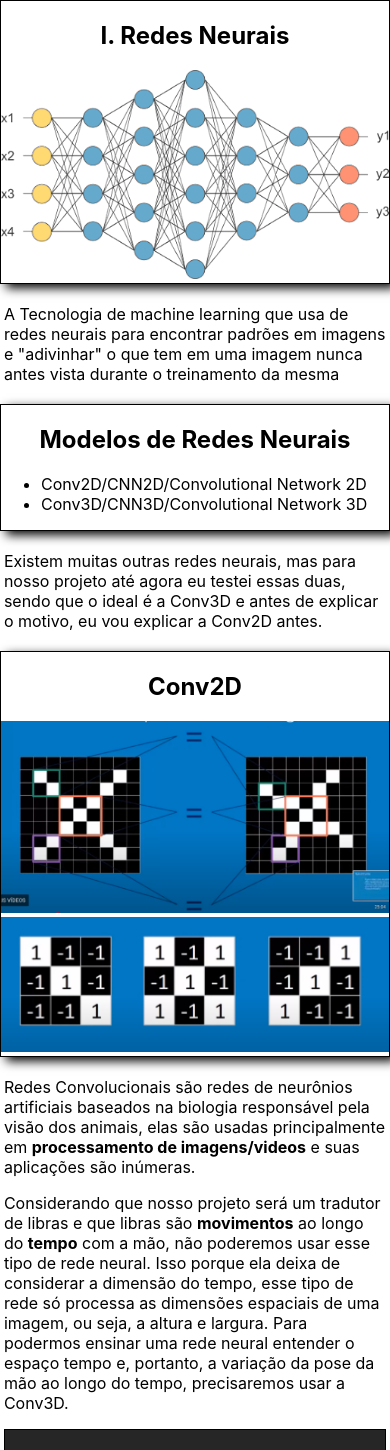
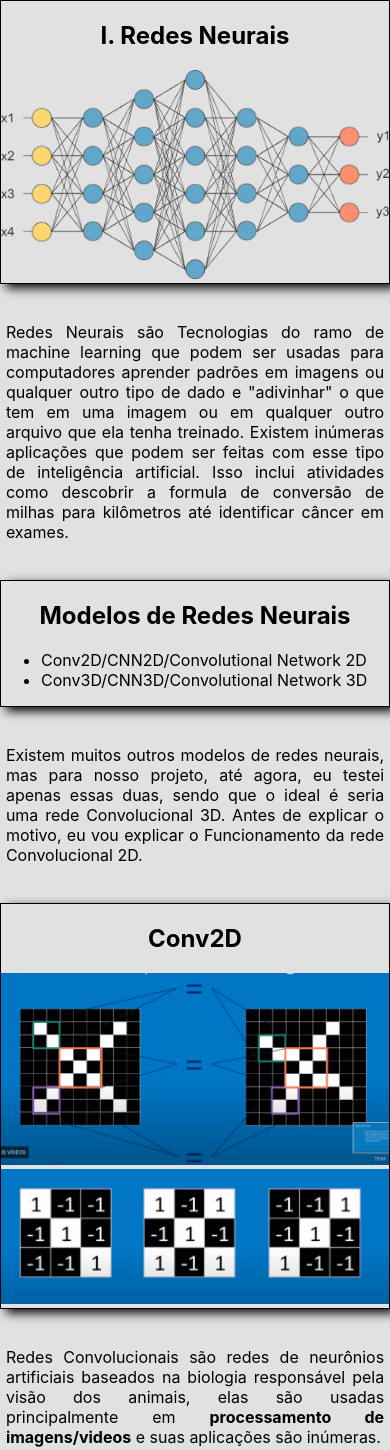
Before and after one commit to thalles0112/siteDoProjeto, a plain HTML site: page RN.html in a window 390 px wide. Shown: the part 389-1839 px from the top of the page. Drawn offline with Linux system fonts and the light colour scheme.

Commit message:
Add files via upload

```diff
--- a/RN.html
+++ b/RN.html
@@ -38,8 +38,9 @@
 
     </div>
     <div class='topico-texto'>
+
         <p>
-            A Tecnologia de machine learning que usa de redes neurais para encontrar padrões em imagens e "adivinhar" o que tem em uma imagem nunca antes vista durante o treinamento da mesma
+            Redes Neurais são Tecnologias do ramo de machine learning que podem ser usadas para computadores aprender padrões em imagens ou qualquer outro tipo de dado e "adivinhar" o que tem em uma imagem ou em qualquer outro arquivo que ela tenha treinado. Existem inúmeras aplicações que podem ser feitas com esse tipo de inteligência artificial. Isso inclui atividades como descobrir a formula de conversão de milhas para kilômetros até identificar câncer em exames.
         </p>
     </div>
 
@@ -53,7 +54,7 @@
 
     <div class='topico-texto'>
         <p>
-            Existem muitas outras redes neurais, mas para nosso projeto até agora eu testei essas duas, sendo que o ideal é a Conv3D e antes de explicar o motivo, eu vou explicar a Conv2D antes.
+            Existem muitos outros modelos de redes neurais, mas para nosso projeto, até agora, eu testei apenas essas duas, sendo que o ideal é seria uma rede Convolucional 3D. Antes de explicar o motivo, eu vou explicar o Funcionamento da rede Convolucional 2D.
         </p>
 
     </div>
@@ -72,7 +73,7 @@
             Redes Convolucionais são redes de neurônios artificiais baseados na biologia responsável pela visão dos animais, elas são usadas principalmente em <strong> processamento de imagens/videos</strong> e suas aplicações são inúmeras.
         </p>
         <p>
-            Considerando que nosso projeto será um tradutor de libras e que libras são <strong>movimentos</strong> ao longo do <strong>tempo</strong> com a mão, não poderemos usar esse tipo de rede neural. Isso porque ela deixa de considerar a dimensão do tempo, esse tipo de rede só processa as dimensões espaciais de uma imagem, ou seja, a altura e largura. Para podermos ensinar uma rede neural entender o espaço tempo e, portanto, a variação da pose da mão ao longo do tempo, precisaremos usar a Conv3D.
+            Considerando que nosso projeto será um tradutor de libras e que libras são <strong>movimentos</strong> ao longo do <strong>tempo</strong> com a mão, não poderemos usar esse tipo de rede neural (Conv2D). Isso porque ela deixa de considerar a dimensão do tempo, esse tipo de rede só leva em conta as dimensões espaciais de uma imagem, ou seja, a altura e largura. Para podermos ensinar uma rede neural entender o espaço tempo e, portanto, a variação da pose da mão ao longo do tempo, precisaremos usar a Conv3D.
         </p>
 
         <div class='code'>
--- a/style.css
+++ b/style.css
@@ -2,7 +2,8 @@
     .topico-texto {
         margin-left: 1%;
         margin-right: 1%;
-        padding: 0px;
+        padding: 2px;
+        text-align: justify;
 
     }
 
@@ -50,6 +51,7 @@ html {
 
 body {
     margin: 0;
+    background-color: rgb(225, 225, 225);
 
 }
 
@@ -119,7 +121,7 @@ footer {
     left: 0;
     bottom: 0;
     width: 100%;
-    background-color: rgb(91, 196, 252);
+    background-color: rgb(41, 174, 245);
     color: white;
     text-align: center;
 }
```
Also changed, not shown: predict.html (+2 -2 lines).
